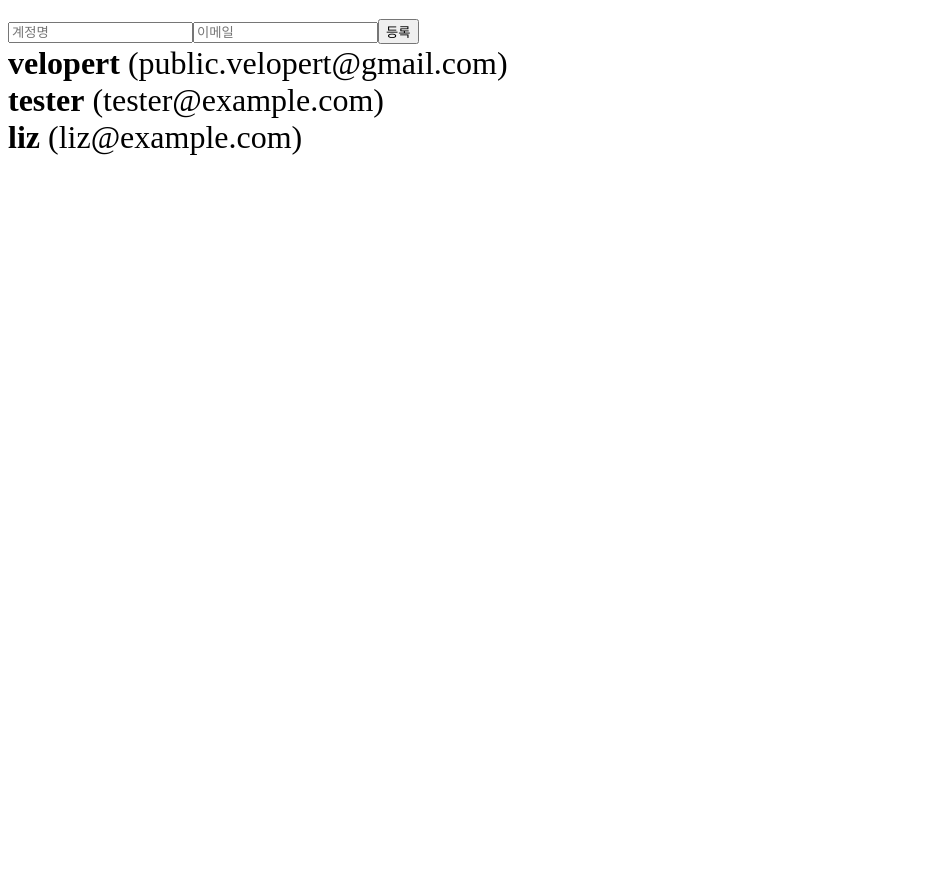
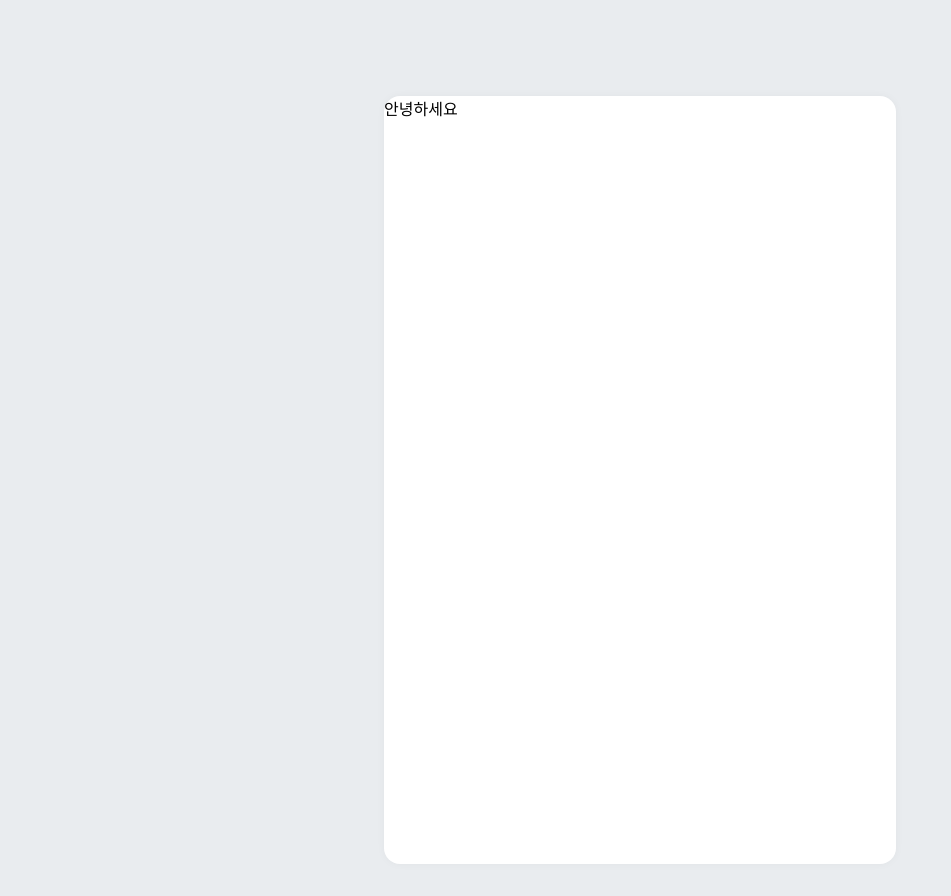
Before and after one commit to codesquad-members-2021/todo-list, a React (Create React App) app in the folder todo-eamon/: page / in a window 1280 px wide. Shown: the whole page, without its empty margins (0-951 px from the left). Before the commit the page ends 800 px from the top, so only its background shows below. Built offline with nearby package versions, Linux system fonts and the light colour scheme.

Commit message:
[Add]TodoTemplate.js
- [Style] .TodoTemplate div css

```diff
--- a/todo-eamon/src/App.js
+++ b/todo-eamon/src/App.js
@@ -2,64 +2,13 @@
 // import Hello from "./Hello";
 // import Counter from "./Counter";
 // import InputSample from "./inputSample";
-import UserList from './UserList';
-import CreateUser from './CreateUser';
-
+// import UserList from './UserList';
+// import CreateUser from './CreateUser';
+import TodoTemplate from './components/TodoTemplate';
 function App() {
-  const [inputs, setInputs] = useState({
-    username: '',
-    email: ''
-  });
-  const { username, email } = inputs;
-  const onChange = e => {
-    const { name, value } = e.target;
-    setInputs({
-      ...inputs,
-      [name]: value
-    });
-  };
-  const [users, setUsers] = useState([
-    {
-      id: 1,
-      username: 'velopert',
-      email: 'public.velopert@gmail.com'
-    },
-    {
-      id: 2,
-      username: 'tester',
-      email: 'tester@example.com'
-    },
-    {
-      id: 3,
-      username: 'liz',
-      email: 'liz@example.com'
-    }
-  ]);
-
-  const nextId = useRef(4);
-  const onCreate = () => {
-    const user = {
-      id: nextId.current,
-      username,
-      email
-    };
-    setUsers(users.concat(user));
-
-    setInputs({
-      username: '',
-      email: ''
-    });
-    nextId.current += 1;
-  };
     return (
       <>
-      <CreateUser
-        username={username}
-        email={email}
-        onChange={onChange}
-        onCreate={onCreate}
-      />
-      <UserList users={users} />
+        <TodoTemplate>안녕하세요</TodoTemplate>
       </>
     );
   }
--- /dev/null
+++ b/todo-eamon/src/components/TodoTemplate.js
@@ -0,0 +1,7 @@
+import React from "react";
+
+function TodoTemplate({ children }) {
+  return <div className={"TodoTemplate"}>{children}</div>;
+}
+
+export default TodoTemplate;
--- a/todo-eamon/src/index.css
+++ b/todo-eamon/src/index.css
@@ -1,3 +1,24 @@
-div {
-    font-size: 2rem;
+body {
+    background: #e9ecef;
 }
+
+
+.TodoTemplate {
+    width: 512px;
+    height: 768px;
+
+    position: relative;
+    /* 추후 박스 하단에 추가 버튼을 위치시키기 위한 설정 */
+    background: white;
+    border-radius: 16px;
+    box-shadow: 0 0 8px 0 rgba(0, 0, 0, 0.04);
+
+    margin: 0 auto;
+    /* 페이지 중앙에 나타나도록 설정 */
+
+    margin-top: 96px;
+    margin-bottom: 32px;
+    display: flex;
+    flex-direction: column;
+
+}
```
Lines whose indentation alone changed are shown as unchanged.
